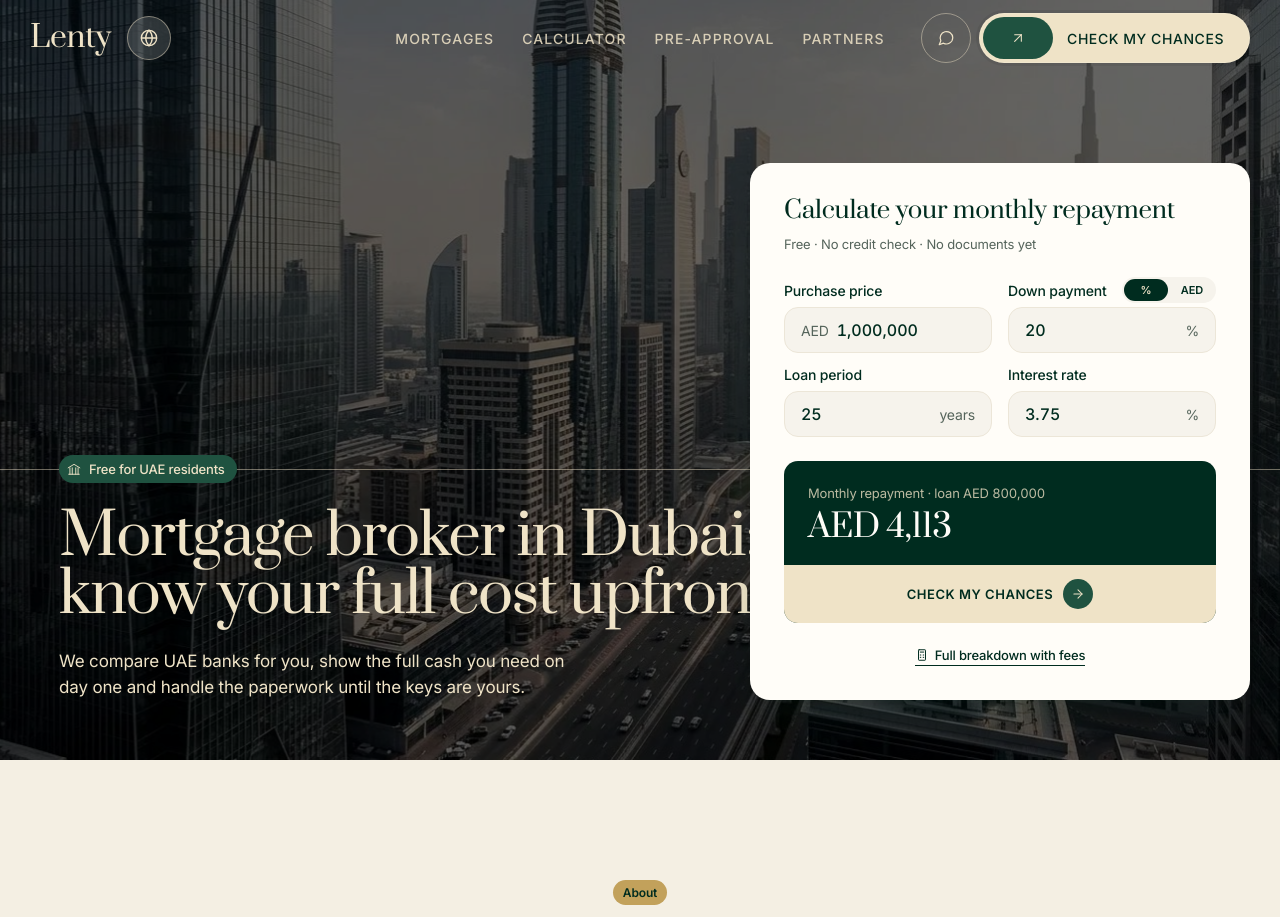
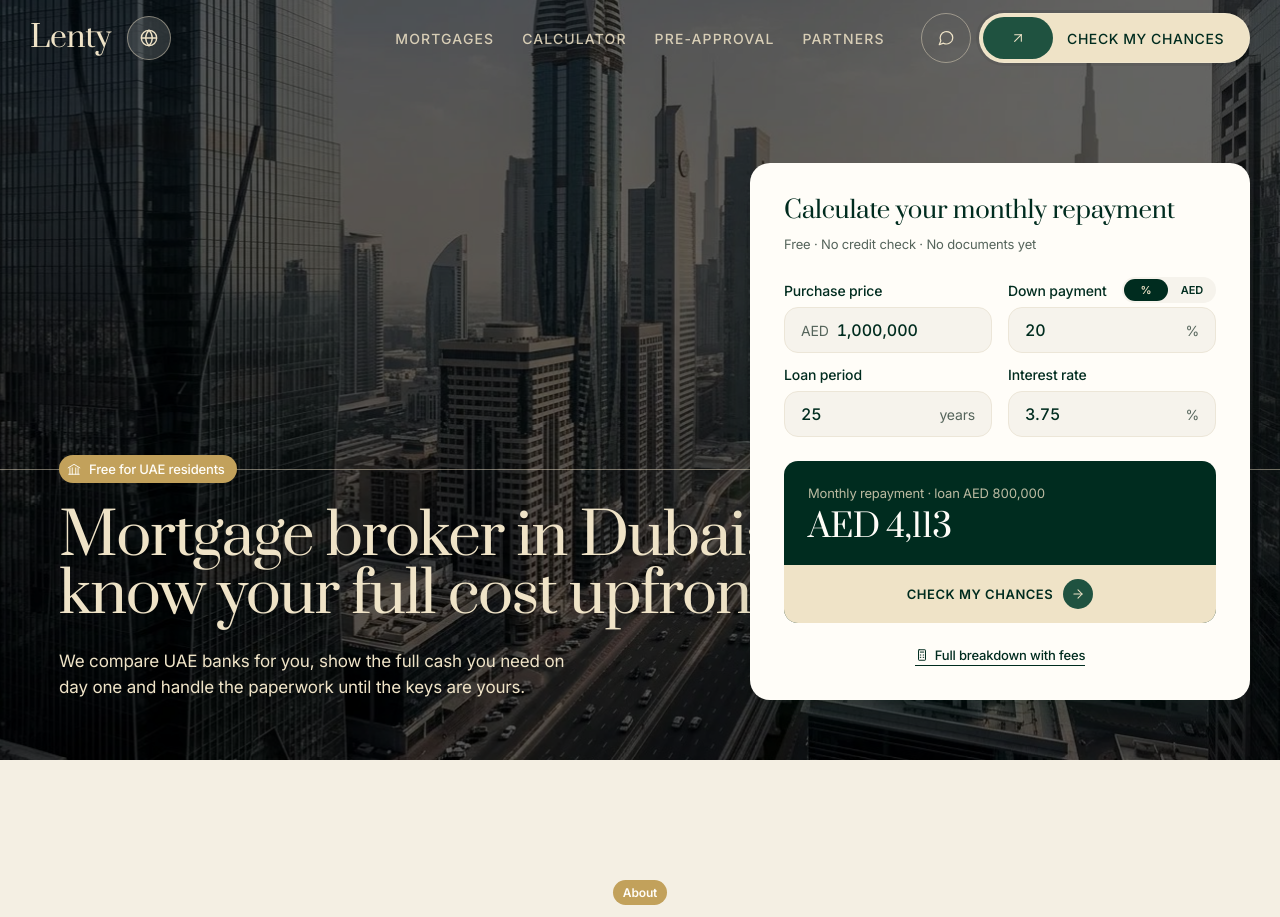
Before and after one commit to tonikakr-ux/lenty, a plain HTML site: page index.html in a window 1280 px wide. Shown: the top 917 px of the page. Drawn offline with Linux system fonts and the light colour scheme.

Commit message:
Gold hero badge, cream text on About tag
Co-Authored-By: Claude Opus 5.5 <noreply@anthropic.com>
Claude-Session: https://claude.ai/code/session_014JWzdSHmP3KcF8eCWXi9k7

```diff
--- a/index.html
+++ b/index.html
@@ -158,7 +158,7 @@ input:focus-visible,button:focus-visible,a:focus-visible{outline:2px solid #1f52
   <div style="position: absolute; inset: 0; background-color: #00000099"></div>
 
   <div class="b-hero-copy" style="position: absolute; left: 59px; bottom: 60px; width: 777px; display: flex; flex-direction: column; gap: 25px">
-    <div style="position: relative; display: flex; align-items: center"><span aria-hidden="true" class="b-hide-m" style="position: absolute; left: -59px; top: 50%; width: 100vw; height: 1px; background: rgba(239,227,199,0.45)"></span><span style="position: relative; align-self: flex-start; display: inline-flex; align-items: center; gap: 8px; height: 28px; padding: 0 12px 0 8px; border-radius: 100px; background: #1f5240; color: #efe3c7; font-size: 13px; font-weight: 500"><svg width="14" height="14" viewBox="0 0 24 24" fill="none" stroke="currentColor" stroke-width="1.6" stroke-linecap="round" stroke-linejoin="round" aria-hidden="true"><path d="M3 21h18M5 21V10M19 21V10M9 21V10M15 21V10M2 10l10-6 10 6"></path></svg>Free for UAE residents</span></div>
+    <div style="position: relative; display: flex; align-items: center"><span aria-hidden="true" class="b-hide-m" style="position: absolute; left: -59px; top: 50%; width: 100vw; height: 1px; background: rgba(239,227,199,0.45)"></span><span style="position: relative; align-self: flex-start; display: inline-flex; align-items: center; gap: 8px; height: 28px; padding: 0 12px 0 8px; border-radius: 100px; background: #c2a15b; color: #fffdf8; font-size: 13px; font-weight: 500"><svg width="14" height="14" viewBox="0 0 24 24" fill="none" stroke="currentColor" stroke-width="1.6" stroke-linecap="round" stroke-linejoin="round" aria-hidden="true"><path d="M3 21h18M5 21V10M19 21V10M9 21V10M15 21V10M2 10l10-6 10 6"></path></svg>Free for UAE residents</span></div>
     <h1 class="b-h1" style="margin: 0; font-family: Prata, 'Times New Roman', Georgia, serif; font-weight: 400; font-size: 58px; line-height: 1; letter-spacing: -1.41px; color: #efe3c7; width: 777px"><span class="mo-w">Mortgage</span> <span class="mo-w">broker</span> <span class="mo-w">in</span> <span class="mo-w">Dubai:</span> <span class="mo-w">know</span> <span class="mo-w">your</span> <span class="mo-w">full</span> <span class="mo-w">cost</span> <span class="mo-w">upfront</span></h1>
     <p style="margin: 0; max-width: 520px; font-size: 17px; line-height: 1.5; color: #efe3c7">We compare UAE banks for you, show the full cash you need on day one and handle the paperwork until the keys are yours.</p>
   </div>
@@ -201,7 +201,7 @@ input:focus-visible,button:focus-visible,a:focus-visible{outline:2px solid #1f52
 <section id="about" aria-labelledby="b-about" class="b-pad" style="padding: 60px 30px 0">
   <div class="b-tilepad" style="max-width: 1380px; margin: 0 auto; padding: 60px 0 40px; display: flex; flex-direction: column; gap: 50px">
     <div style="display: flex; flex-direction: column; align-items: center; text-align: center; gap: 15px">
-      <span style="align-self: center; padding: 5px 10px; border-radius: 100px; background: #c2a15b; color: #002c1f; font-size: 12px; font-weight: 600">About</span>
+      <span style="align-self: center; padding: 5px 10px; border-radius: 100px; background: #c2a15b; color: #fffdf8; font-size: 12px; font-weight: 600">About</span>
       <h2 id="b-about" class="b-h2" style="margin: 0 auto; max-width: 980px; font-family: Prata, serif; font-weight: 400; font-size: 46px; line-height: 1.04; letter-spacing: -0.02em; color: #002c1f"><span class="mo-w">From</span> <span class="mo-w">discovery</span> <span class="mo-w">to</span> <span class="mo-w">disbursal,</span> <span class="mo-w">we</span> <span class="mo-w">turn</span> <span class="mo-w">home</span> <span class="mo-w">buying</span> <span class="mo-w">into</span> <span class="mo-w">a</span> <span class="mo-w">guided</span> <span class="mo-w">experience.</span></h2>
     </div>
     <div style="display: flex; flex-direction: column; align-items: center; text-align: center; gap: 30px; padding-top: 40px; border-top: 1px solid #ddd5c2">
```
